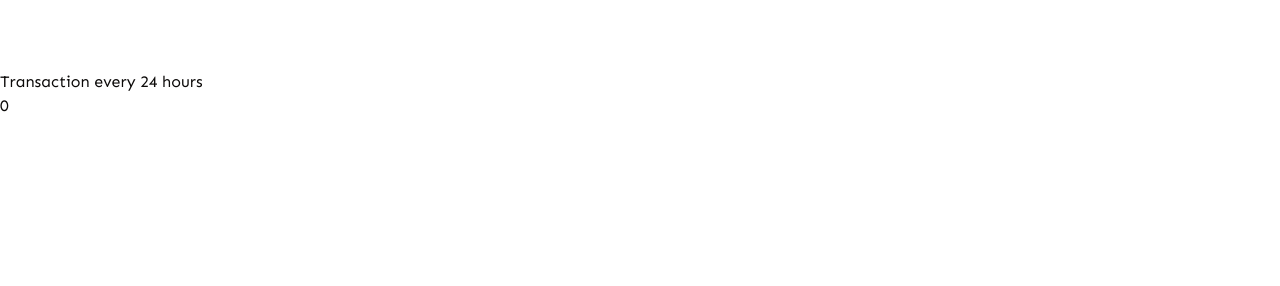
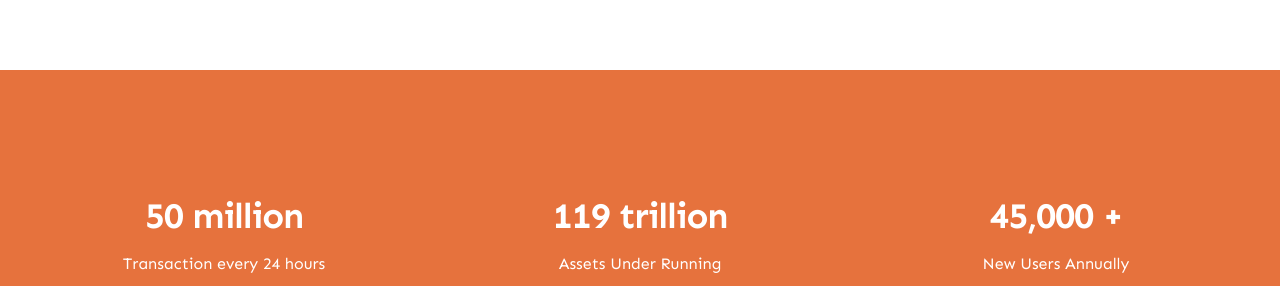
Before and after one commit to adarsh206/interior-design, a Next.js app: page / in a window 1280 px wide. Shown: the part 666-952 px from the top of the page. Built offline with nearby package versions, Linux system fonts and the light colour scheme.

Commit message:
company section complete

```diff
--- a/app/page.js
+++ b/app/page.js
@@ -1,3 +1,4 @@
+import AboutComponent from "@/components/AboutComponent";
 import CompanySection from "@/components/CompanySection";
 import HeroSection from "@/components/ui/HeroSection";
 import Image from "next/image";
@@ -7,6 +8,7 @@
    <>
       <HeroSection />
       <CompanySection />
+      <AboutComponent />
    </>
   );
 }
--- /dev/null
+++ b/components/AboutComponent.jsx
@@ -0,0 +1,9 @@
+import React from 'react'
+
+const AboutComponent = () => {
+  return (
+    <div>AboutComponent</div>
+  )
+}
+
+export default AboutComponent
--- a/components/Badge.jsx
+++ b/components/Badge.jsx
@@ -10,8 +10,8 @@
 }) => {
   return (
     <div className={`${containerStyles}`}>
-        <div>
-            <div>
+        <div className='flex items-center justify-center gap-x-2'>
+            <div className='text-4xl leading-none font-bold'>
                 <CountUp end={endCountNum} delay={1} duration={4}/>
                 {endCountText}
             </div>
--- a/components/CompanySection.jsx
+++ b/components/CompanySection.jsx
@@ -1,21 +1,67 @@
+'use client'
+
 import React from 'react'
 import Badge from './Badge'
+import { motion } from 'framer-motion';
+import { tagVariants, titleVariants } from '@/utils/animation';
+
 
 const CompanySection = () => {
   return (
 
-        <div>
-            <div>
-                <dl>
+        <div className='bg-primary dark:bg-tertiary py-24 sm:py-32'>
+            <div className='mx-auto max-w-7xl px-6 lg:px-8'>
+                <dl className='grid grid-cols-1 gap-x-8 gap-y-16 text-center lg:grid-cols-3'>
                     {/** Badge 1 */}
-                    <div>
-                        <dt>
+                    <motion.div
+                    initial="offscreen"
+                    whileInView={"onscreen"}
+                    variants={titleVariants}
+                    className='mx-auto flex max-w-xs flex-col gap-y-4'>
+                        <dt className='text-white leading-7'>
                             Transaction every 24 hours
                         </dt>
-                        <dd>
-                            <Badge />
+                        <dd className='order-first text-3xl font-semibold tracking-tight text-white sm:text-5xl'>
+                            <Badge
+                            endCountNum={ 50 }
+                            endCountText= ' million'
+                            />
                         </dd>
-                    </div>
+                    </motion.div>
+
+                    {/** Badge 2 */}
+                    <motion.div
+                    initial="offscreen"
+                    whileInView={"onscreen"}
+                    variants={tagVariants}
+                    className='mx-auto flex max-w-xs flex-col gap-y-4'>
+                        <dt className='text-white leading-7'>
+                            Assets Under Running
+                        </dt>
+                        <dd className='order-first text-3xl font-semibold tracking-tight text-white sm:text-5xl'>
+                            <Badge
+                            endCountNum={ 119 }
+                            endCountText= ' trillion'
+                            />
+                        </dd>
+                    </motion.div>
+
+                    {/** Badge 3 */}
+                    <motion.div
+                    initial="offscreen"
+                    whileInView={"onscreen"}
+                    variants={tagVariants}
+                    className='mx-auto flex max-w-xs flex-col gap-y-4'>
+                        <dt className='text-white leading-7'>
+                            New Users Annually
+                        </dt>
+                        <dd className='order-first text-3xl font-semibold tracking-tight text-white sm:text-5xl'>
+                            <Badge
+                            endCountNum={ 45000 }
+                            endCountText= ' +'
+                            />
+                        </dd>
+                    </motion.div>
 
                 </dl>
             </div>
```
